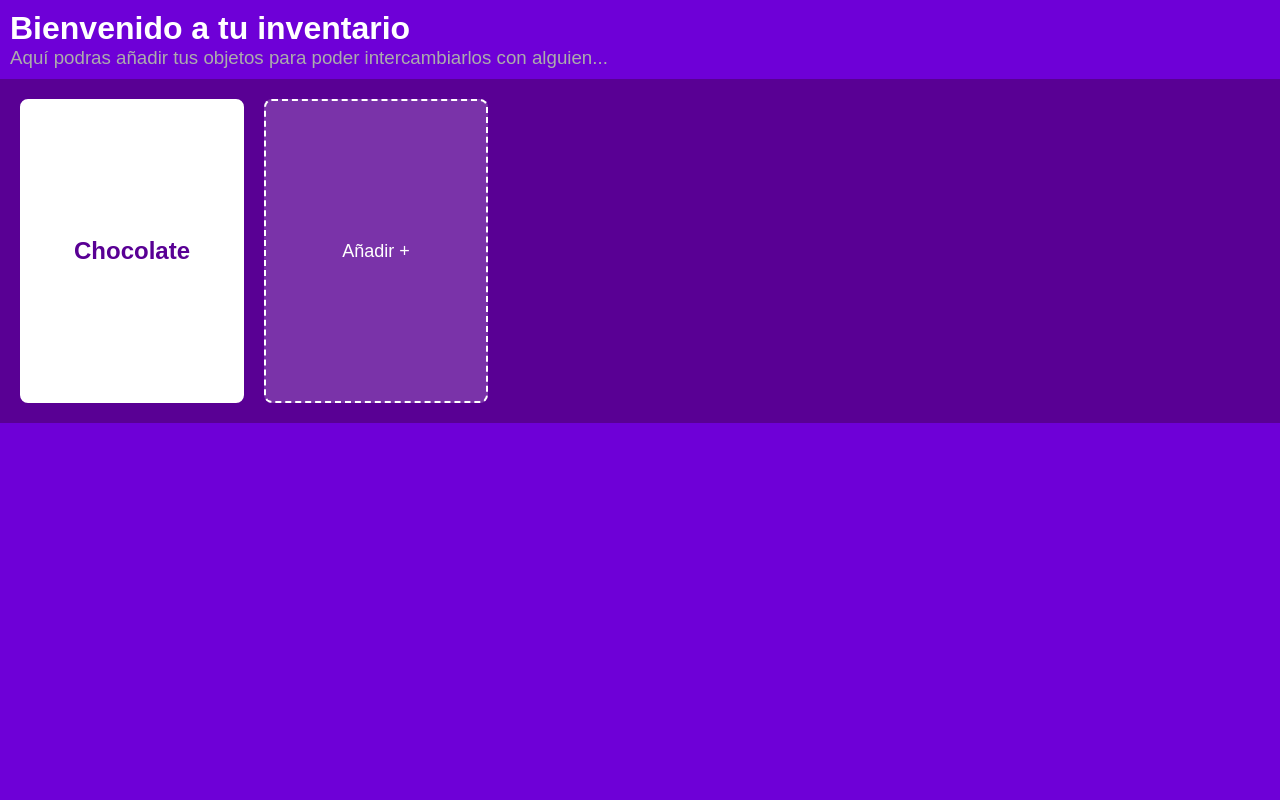
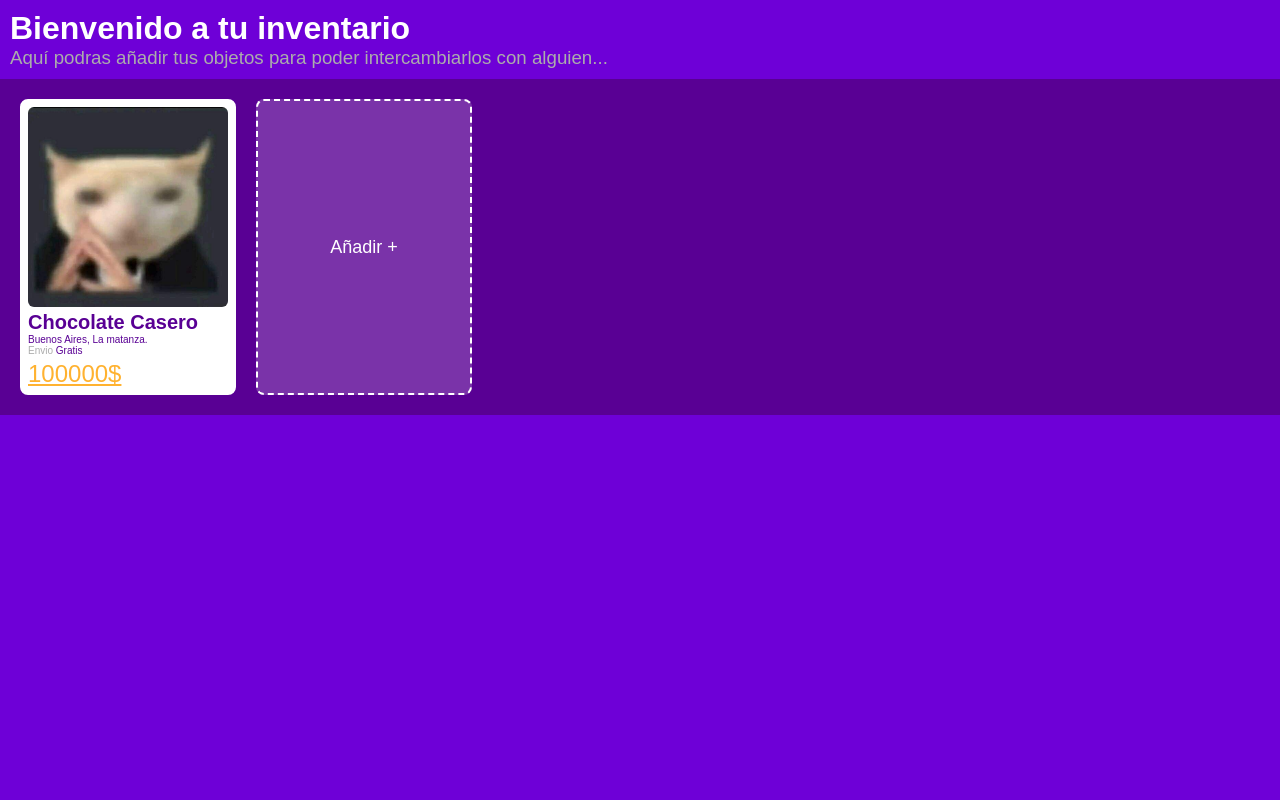
Before and after one commit to Antu27-a/Circula, a PHP site: page /view/pages/inventario.html in a window 1280 px wide. Shown: the part 90-890 px from the top of the page. Run offline with PHP 8.4, Linux system fonts and the light colour scheme.

Commit message:
añadido de cards en el inventario

```diff
--- a/view/css/inventario.css
+++ b/view/css/inventario.css
@@ -22,12 +22,47 @@ main h3{
 }
 
 /*CARDS---CARDS---CARDS---CARDS---CARDS---CARDS---CARDS---CARDS*/
+.img-card img{
+    width: 200px;
+    height: 200px;
+    border-radius: 6px;
+}
+
+.info-card{
+    display: flex;
+    flex-direction: column;
+    justify-content: space-between;
+    width: 200px;
+    height: 80px;
+}
+
+.info-card h2 {
+    font-weight: bold;
+    color: #590094;
+    font-size: 20px;
+}
+.info-card h3 {
+    font-weight: lighter;
+    color: var(--secundary-color);
+    text-decoration: underline;
+    font-size: 24px;
+    margin-top: 4px;
+}
+.info-card h4 {
+    font-weight: lighter;
+    color: #590094;
+    font-size: 10px;
+}
+.info-card h4 span {
+    color: #acacac;
+}
 
 .objeto{
     display: flex;
-    justify-content: center;
+    flex-direction: column;
+    justify-content: space-between;
     align-items: center;
-    padding: 10px;
+    padding: 6px;
     width: 200px;
     height: 280px;
     border: 2px solid white;
@@ -48,7 +83,7 @@ main h3{
     display: flex;
     justify-content: center;
     align-items: center;
-    padding: 10px;
+    padding: 6px;
     width: 200px;
     height: 280px;
     border: 2px solid white;
--- a/view/pages/inventario.html
+++ b/view/pages/inventario.html
@@ -26,11 +26,19 @@
     <main>
         <div class="welcome">
             <h1>Bienvenido a tu inventario</h1>
-        <h3>Aquí podras añadir tus objetos para poder intercambiarlos con alguien...</h3>
+            <h3>Aquí podras añadir tus objetos para poder intercambiarlos con alguien...</h3>
         </div>
         <div class="contenido-inventario">
             <div class="objeto">
-                <h2>Chocolate</h2>
+                <div class="img-card">
+                    <img src="../img/gato.jpg" alt="">
+                </div>
+                <div class="info-card">
+                    <h2>Chocolate Casero</h2>
+                    <h4>Buenos Aires, La matanza.</h4>
+                    <h4><span>Envio </span>Gratis</h4>
+                    <h3>100000$</h3>
+                </div>
             </div>
             <div class="añadir-objeto">
                 <input type="submit" value="Añadir +">
```
